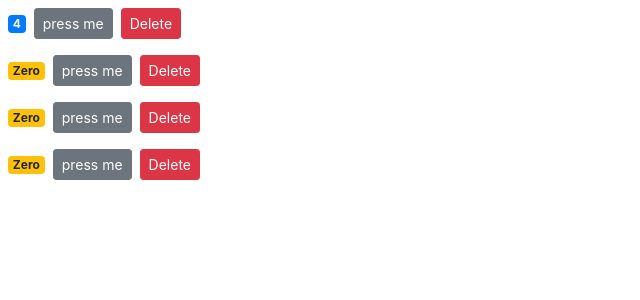
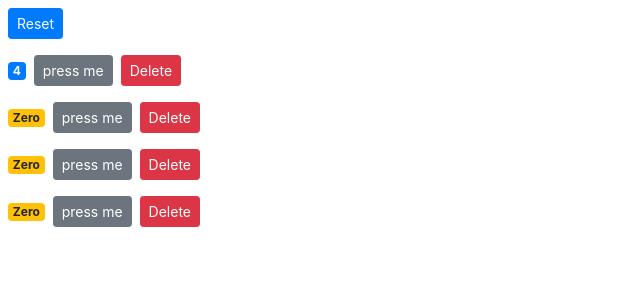
Before and after one commit to talentamaulana10/counter-app, a React (Create React App) app: page / in a window 1280 px wide. Shown: the top 300 px of the page, without its empty margins (0-640 px from the left). Built offline with nearby package versions, Linux system fonts and the light colour scheme.

Commit message:
Single Source of Truth

```diff
--- a/src/components/counters.jsx
+++ b/src/components/counters.jsx
@@ -14,9 +14,22 @@
     const counters = this.state.counters.filter(c => c.id !== counterId);
     this.setState({ counters });
   };
+  handleReset = () => {
+    const counters = this.state.counters.map(c => {
+      c.value = 0;
+      return c;
+    });
+    this.setState({ counters });
+  };
   render() {
     return (
       <div>
+        <button
+          className="btn btn-primary btn-sm m-2"
+          onClick={this.handleReset}
+        >
+          Reset
+        </button>
         {this.state.counters.map(counter => (
           <Counter
             onDelete={this.handleDelete}
```
